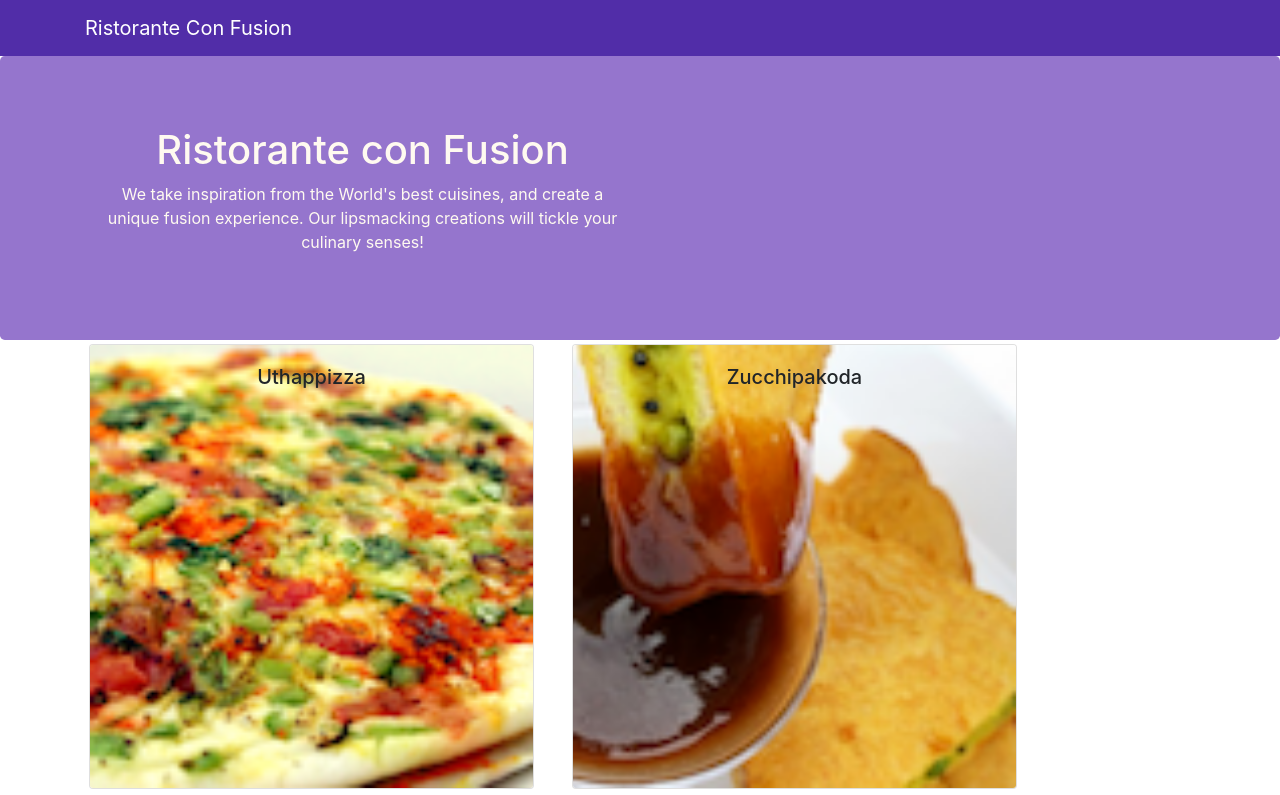
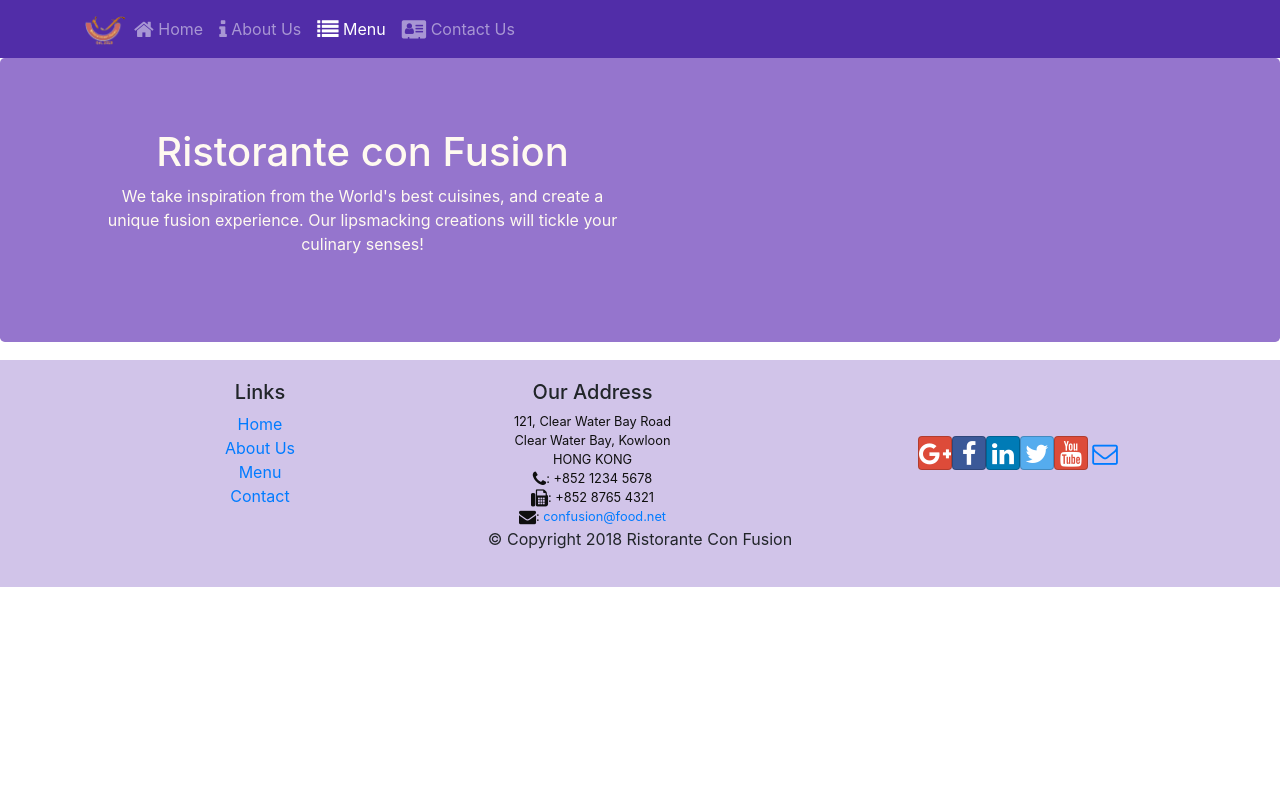
Before and after one commit to ajparker00/React-Confusion, a React (Create React App) app: page /menu in a window 1280 px wide. Shown: the top 795 px of the page. Built offline with nearby package versions, Linux system fonts and the light colour scheme.

Commit message:
React Router

```diff
--- a/package.json
+++ b/package.json
@@ -9,6 +9,7 @@
     "react": "^16.8.5",
     "react-dom": "^16.8.5",
     "react-popper": "0.9.2",
+    "react-router-dom": "4.2.2",
     "react-scripts": "2.1.8",
     "reactstrap": "5.0.0"
   },
--- a/src/App.js
+++ b/src/App.js
@@ -4,15 +4,18 @@
 import React, { Component } from 'react';
 import Main from './components/MainComponent';
 import './App.css';
+import { BrowserRouter } from 'react-router-dom';
 
 
 class App extends Component {
 
   render() {
     return (
-      <div className="App">
-        <Main />
-      </div>
+      <BrowserRouter>
+        <div className="App">
+          <Main />
+        </div>
+      </BrowserRouter>
     );
   }
 }
--- a/src/components/FooterComponent.js
+++ b/src/components/FooterComponent.js
@@ -1,16 +1,20 @@
+//In this exercise, we updated the React application to use Font Awesome and Bootstrap Social,
+//and also integrated two new components, Header and Footer, into our application
 import React from 'react';
+import { Link } from 'react-router-dom';
+
 
 function Footer(props) {
-    return(
+    return (
         <div className="footer">
             <div className="container">
                 <div className="row justify-content-center">
                     <div className="col-4 offset-1 col-sm-2">
                         <h5>Links</h5>
                         <ul className="list-unstyled">
-                        <li><a href="#">Home</a></li>
-                        <li><a href="#">About</a></li>
-                        <li><a href="#">Menu</a></li>
+                            <li><Link to='/home'>Home</Link></li>
+                            <li><Link to='/aboutus'>About Us</Link></li>
+                            <li><Link to='/menu'>Menu</Link></li>
                             <li><a href="contactus.html">Contact</a></li>
                         </ul>
                     </div>
--- a/src/components/HeaderComponent.js
+++ b/src/components/HeaderComponent.js
@@ -1,13 +1,49 @@
+//In this exercise, we updated the React application to use Font Awesome and Bootstrap Social,
+//and also integrated two new components, Header and Footer, into our application
 import React, { Component } from 'react';
-import { Navbar, NavbarBrand, Jumbotron } from 'reactstrap';
+import { Nav, Navbar, NavbarBrand, NavbarToggler, Collapse, NavItem, Jumbotron } from 'reactstrap';
+import { NavLink } from 'react-router-dom';
+
 
 class Header extends Component {
+  constructor(props) {
+    super(props);
+
+    this.toggleNav = this.toggleNav.bind(this);
+    this.state = {
+      isNavOpen: false
+    };
+  }
+
+  toggleNav() {
+    this.setState({
+      isNavOpen: !this.state.isNavOpen
+    });
+  }
+
   render() {
-    return(
-    <React.Fragment>
-      <Navbar dark>
+    return (
+      <div>
+        <Navbar dark expand="md">
           <div className="container">
-            <NavbarBrand href="/">Ristorante Con Fusion</NavbarBrand>
+            <NavbarToggler onClick={this.toggleNav} />
+            <NavbarBrand className="mr-auto" href="/"><img src='assets/images/logo.png' height="30" width="41" alt='Ristorante Con Fusion' /></NavbarBrand>
+            <Collapse isOpen={this.state.isNavOpen} navbar>
+              <Nav navbar>
+                <NavItem>
+                  <NavLink className="nav-link" to='/home'><span className="fa fa-home fa-lg"></span> Home</NavLink>
+                </NavItem>
+                <NavItem>
+                  <NavLink className="nav-link" to='/aboutus'><span className="fa fa-info fa-lg"></span> About Us</NavLink>
+                </NavItem>
+                <NavItem>
+                  <NavLink className="nav-link" to='/menu'><span className="fa fa-list fa-lg"></span> Menu</NavLink>
+                </NavItem>
+                <NavItem>
+                  <NavLink className="nav-link" to='/contactus'><span className="fa fa-address-card fa-lg"></span> Contact Us</NavLink>
+                </NavItem>
+              </Nav>
+            </Collapse>
           </div>
         </Navbar>
         <Jumbotron>
@@ -20,7 +56,7 @@
             </div>
           </div>
         </Jumbotron>
-    </React.Fragment>
+      </div>
     );
   }
 }
--- /dev/null
+++ b/src/components/HomeComponent.js
@@ -0,0 +1,11 @@
+import React from 'react';
+
+function Home(props) {
+    return(
+      <div className="container">
+        <h4>Home</h4>
+      </div>
+    );
+}
+
+export default Home;
--- a/src/components/MainComponent.js
+++ b/src/components/MainComponent.js
@@ -1,31 +1,43 @@
 import React, { Component } from 'react';
+import Home from './HomeComponent';
 import { Navbar, NavbarBrand } from 'reactstrap';
 import Menu from './MenuComponent';
 import DishDetail from './DishdetailComponent';
 import Header from './HeaderComponent';
 import Footer from './FooterComponent';
 import { DISHES } from '../shared/dishes';
+import { Switch, Route, Redirect } from 'react-router-dom';
+
 
 class Main extends Component {
 
   constructor(props) {
     super(props);
     this.state = {
-        dishes: DISHES,
-        selectedDish: null
+      dishes: DISHES,
     };
   }
 
   onDishSelect(dishId) {
-    this.setState({ selectedDish: dishId});
+    this.setState({ selectedDish: dishId });
   }
 
   render() {
+
+    const HomePage = () => {
+      return (
+        <Home />
+      );
+    }
+
     return (
       <div>
         <Header />
-        <Menu dishes={this.state.dishes} onClick={(dishId) => this.onDishSelect(dishId)} />
-        <DishDetail dish={this.state.dishes.filter((dish) => dish.id === this.state.selectedDish)[0]} />
+        <Switch>
+          <Route path='/home' component={HomePage} />
+          <Route exact path='/menu' render={() => <Menu dishes={this.state.dishes} />} />
+          <Redirect to="/home" />
+        </Switch>
         <Footer />
       </div>
     );
--- a/src/components/MenuComponent.js
+++ b/src/components/MenuComponent.js
@@ -9,8 +9,7 @@
 
 function RenderMenuItem ({dish, onClick}) {
     return (
-        <Card
-            onClick={() => onClick(dish.id)}>
+        <Card>
             <CardImg width="100%" src={dish.image} alt={dish.name} />
             <CardImgOverlay>
                 <CardTitle>{dish.name}</CardTitle>
@@ -24,7 +23,6 @@
     const menu = props.dishes.map((dish) => {
         return (
             <div className="col-12 col-md-5 m-1"  key={dish.id}>
-                <RenderMenuItem dish={dish} onClick={props.onClick} />
             </div>
         );
     });
```
Also changed, not shown: 1 other file (tests, documents, lock files or other folders). Lines whose indentation alone changed are shown as unchanged.
